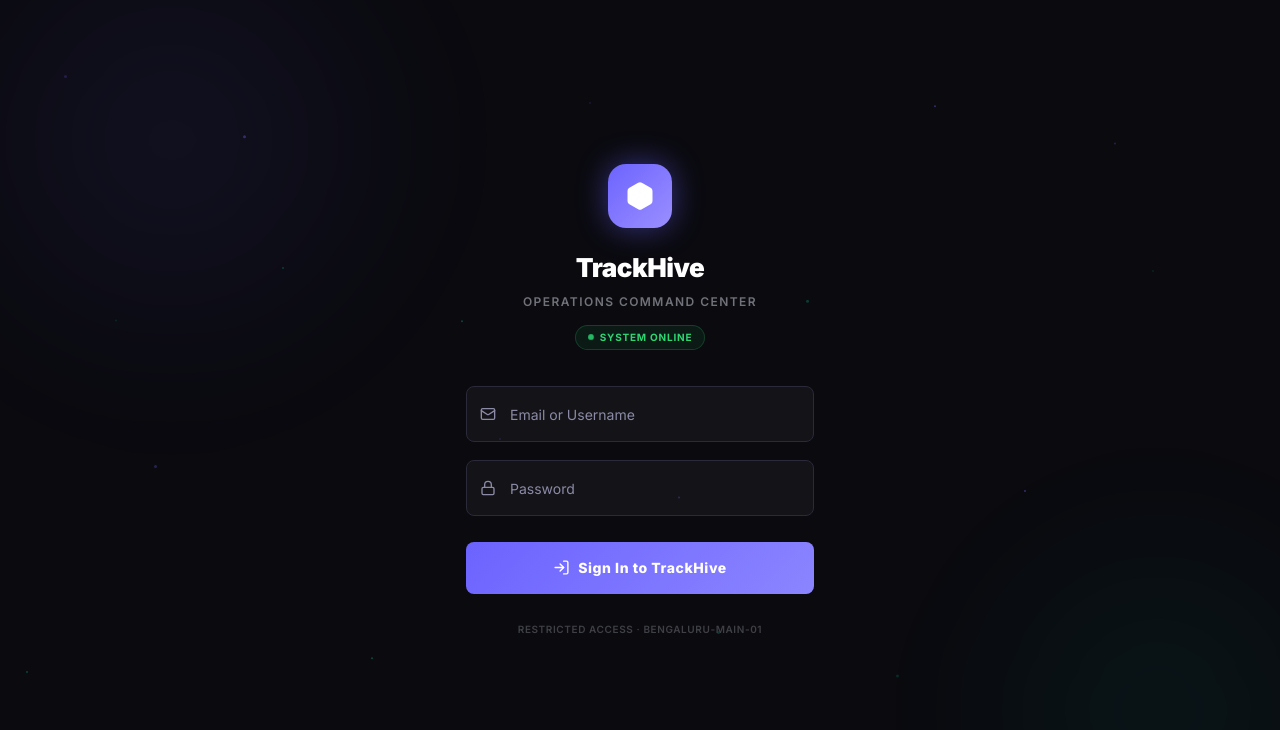
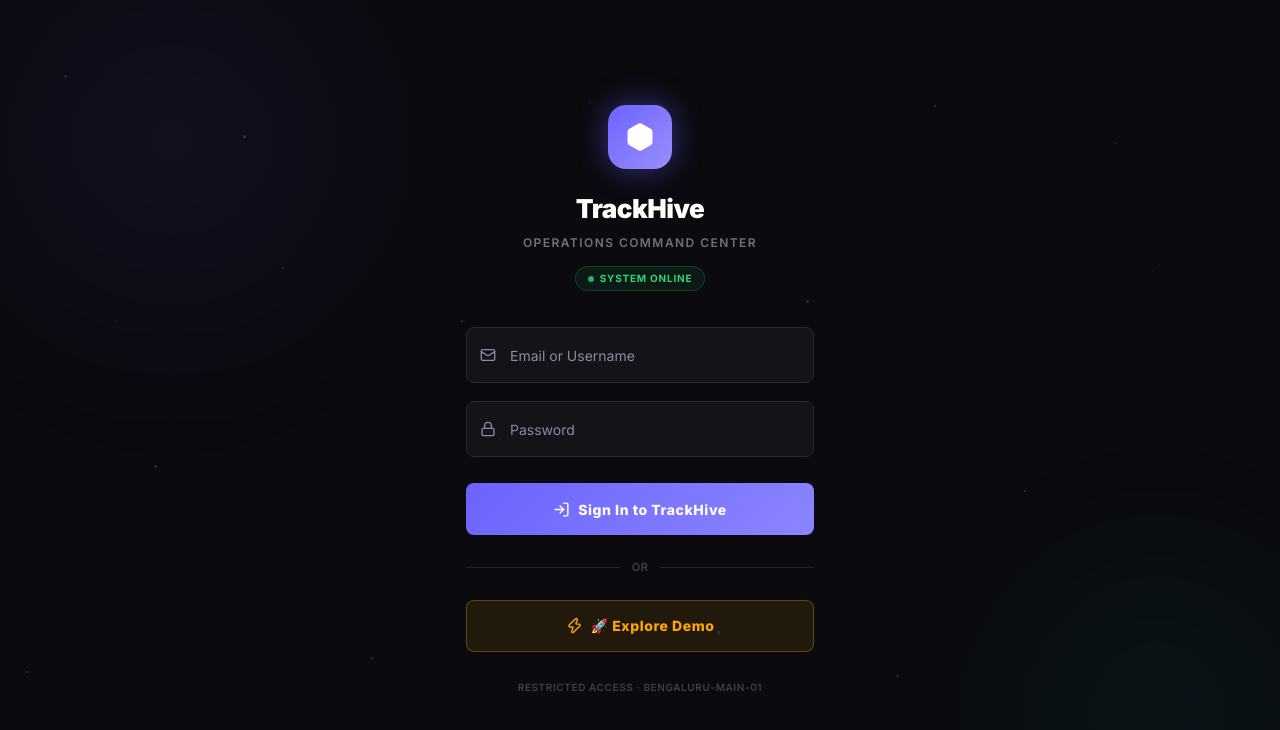
Before and after one commit to Flamekaiser17/TrackHive, a React (Vite) app in the folder frontend/: page / in a window 1280 px wide. Shown: the top 730 px of the page. Built offline with nearby package versions, Linux system fonts and the light colour scheme; no server answers.

Commit message:
feat: add root health check endpoint and demo auto-login mode

```diff
--- a/frontend/src/api/endpoints.js
+++ b/frontend/src/api/endpoints.js
@@ -9,6 +9,15 @@ import client from './client';
 export const loginUser = async (email, password) => {
   // Now that backend is built specifically for email, send exactly { email, password }
   const response = await client.post('/api/auth/login/', { email, password });
+  const { access, refresh } = response.data;
+  localStorage.setItem('access_token', access);
+  localStorage.setItem('refresh_token', refresh);
+  return response.data;
+};
+
+export const exploreDemo = async () => {
+  // Call the new idempotent fast-login endpoint
+  const response = await client.post('/demo/');
   const { access, refresh } = response.data;
   localStorage.setItem('access_token', access);
   localStorage.setItem('refresh_token', refresh);
--- a/frontend/src/pages/Login.jsx
+++ b/frontend/src/pages/Login.jsx
@@ -1,7 +1,7 @@
 import { useState, useEffect } from 'react';
 import { LogIn, Mail, Lock, AlertTriangle, Hexagon, Zap } from 'lucide-react';
 import { motion, AnimatePresence } from 'framer-motion';
-import { loginUser } from '../api/endpoints';
+import { loginUser, exploreDemo } from '../api/endpoints';
 
 /* ── Animated grid background dots ─────────────────────────── */
 const GridBg = () => (
@@ -125,6 +125,7 @@ const Login = ({ onLogin }) => {
   const [email, setEmail] = useState('');
   const [password, setPassword] = useState('');
   const [loading, setLoading] = useState(false);
+  const [demoLoading, setDemoLoading] = useState(false);
   const [error, setError] = useState('');
 
   useEffect(() => {
@@ -146,6 +147,18 @@ const Login = ({ onLogin }) => {
         'Cannot connect to server.'
       );
       setLoading(false);
+    }
+  };
+
+  const handleDemo = async () => {
+    setError('');
+    setDemoLoading(true);
+    try {
+      await exploreDemo();
+      if (onLogin) onLogin();
+    } catch (err) {
+      setError('Demo login failed. Cannot connect to server.');
+      setDemoLoading(false);
     }
   };
 
@@ -289,6 +302,50 @@ const Login = ({ onLogin }) => {
           </motion.button>
         </form>
 
+        <div style={{ margin: '24px 0', display: 'flex', alignItems: 'center', gap: 12 }}>
+          <div style={{ flex: 1, height: 1, background: 'rgba(255,255,255,0.1)' }} />
+          <span style={{ fontSize: 11, fontWeight: 600, color: 'var(--text-faint)', letterSpacing: '0.05em' }}>OR</span>
+          <div style={{ flex: 1, height: 1, background: 'rgba(255,255,255,0.1)' }} />
+        </div>
+
+        {/* Demo Button */}
+        <motion.button
+          onClick={handleDemo}
+          disabled={demoLoading || loading}
+          whileHover={{ scale: 1.02 }}
+          whileTap={{ scale: 0.98 }}
+          style={{
+            width: '100%',
+            height: 52,
+            background: 'rgba(255,165,2,0.1)',
+            border: '1.5px solid rgba(255,165,2,0.3)',
+            borderRadius: 'var(--radius-md)',
+            color: '#FFA502',
+            fontSize: 14,
+            fontWeight: 800,
+            cursor: (demoLoading || loading) ? 'not-allowed' : 'pointer',
+            display: 'flex', alignItems: 'center', justifyContent: 'center', gap: 8,
+            letterSpacing: '0.04em',
+            fontFamily: 'Inter, sans-serif',
+          }}
+        >
+          {demoLoading ? (
+            <>
+              <motion.div
+                animate={{ rotate: 360 }}
+                transition={{ duration: 0.8, repeat: Infinity, ease: 'linear' }}
+                style={{ width: 16, height: 16, borderRadius: '50%', border: '2px solid rgba(255,165,2,0.3)', borderTopColor: '#FFA502' }}
+              />
+              Loading Demo…
+            </>
+          ) : (
+            <>
+              <Zap size={17} />
+              🚀 Explore Demo
+            </>
+          )}
+        </motion.button>
+
         {/* Footer */}
         <p style={{
           textAlign: 'center', fontSize: 10, color: 'var(--text-faint)',
```
Also changed, not shown: 2 other files (tests, documents, lock files or other folders).
